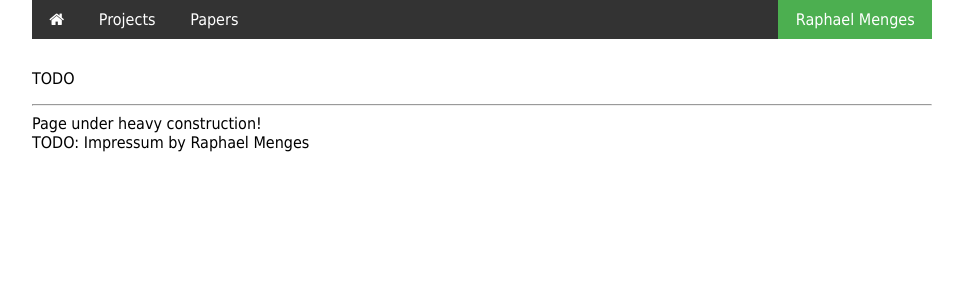
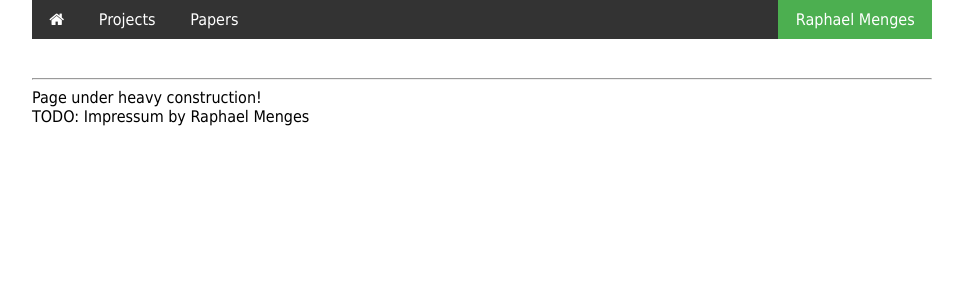
Before and after one commit to raphaelmenges/raphaelmenges.github.io, a Jekyll site: the page built from about/index.html, in a window 1280 px wide. Shown: the top 300 px of the page, without its empty margins (158-1121 px from the left). Built offline with Jekyll 4.4.1, drawn with Linux system fonts in a browser that asks for light colours.

Commit message:
Working on dynamic layouting.

```diff
--- a/css/main.css
+++ b/css/main.css
@@ -60,7 +60,10 @@
 
 /* Content of page */
 .content {
-	padding-top: 40pt;
+	padding-top: 20pt;
+	display: block;
+  position: relative;
+  visibility: hidden;
 }
 
 /* Stack navbar content on small screens, unfix navigation and hide whitespace */
```
